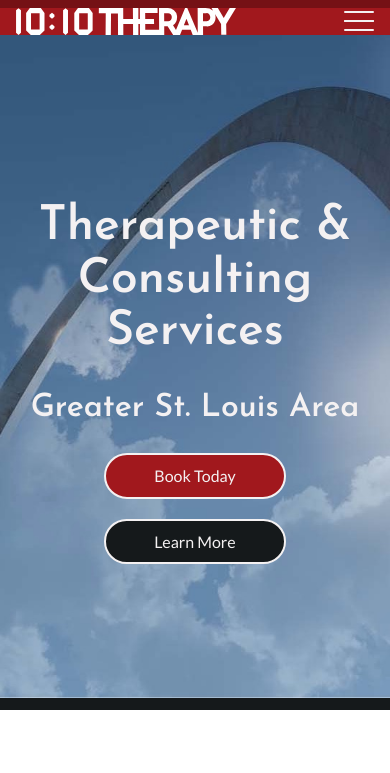
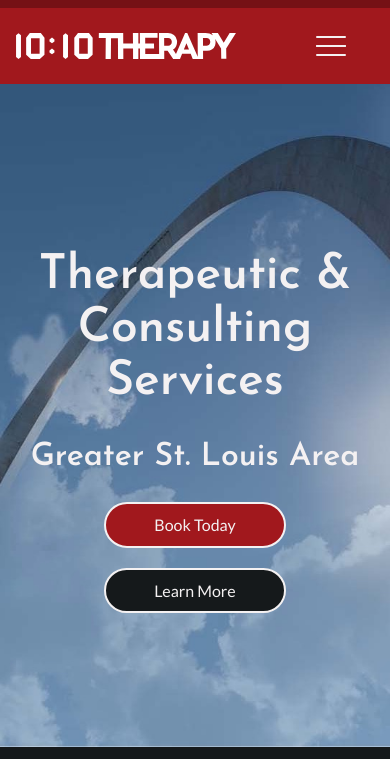
Before and after one commit to moitorrijos/tententherapy-eleventy, an Eleventy site: page index.njk in a window 390 px wide. Shown: the top 773 px of the page. Built offline with nearby package versions, Linux system fonts and the light colour scheme; Eleventy itself is replaced by a stand-in of ours; files that its build step writes are made by us from their sources; a script that the page names is missing.

Commit message:
Adds margin to menu toggle button in mobile navigation.

```diff
--- a/sass/_menu-toggle.scss
+++ b/sass/_menu-toggle.scss
@@ -13,6 +13,7 @@ button.menu-toggle {
   transform: rotate(0deg);
   transition: all .15s ease-in-out;
   cursor: pointer;
+  margin: 1.75rem;
 
   span {
     display: block;
```
Also changed, not shown: 1 other file.
